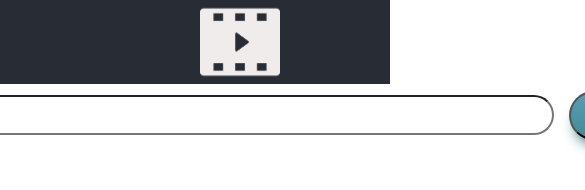
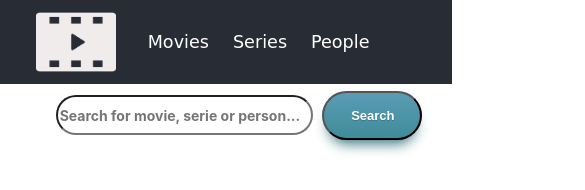
Before and after one commit to bdellacasa/Movie-TV-Website, a React (Create React App) app: page /list/search/1 in a window 390 px wide. Shown: the top 190 px of the page, 585 px wide, since content can reach past the window. Built offline with nearby package versions, Linux system fonts and the light colour scheme; no server answers.

Commit message:
update styles

```diff
--- a/src/components/Carousel.js
+++ b/src/components/Carousel.js
@@ -53,15 +53,15 @@ export default class Carousel extends Component {
     } = this.state;
 
     return (
-        <div className={"carousel-container"} style={{maxWidth: window.innerWidth * 0.7}}>
+        <div className={"carousel-container"}>
             <p className={"carousel-title"}>{this.props.name}</p>
             <ItemsCarousel
                 placeholderItem={<div style={{ height: 300, width: 200, borderRadius: '2em', background: '#EEE' }} />}
                 enablePlaceholder={true}
                 numberOfPlaceholderItems={3}
-                numberOfCars={5}
+                numberOfCars={3}
                 slidesToScroll={2}
-                chevronWidth={40}
+                chevronWidth={100}
                 outsideChevron={true}
                 showSlither={false}
                 firstAndLastGutter={false}
--- a/src/components/ContentInfo.js
+++ b/src/components/ContentInfo.js
@@ -3,7 +3,7 @@ import '../styles/ContentInfoStyles.css';
 
 const ContentInfo = (props) => {
     return(
-      <div className={"content-info-background"} style={{backgroundImage: `url(${props.backdropUrl})`, width: window.innerWidth}}>
+      <div className={"content-info-background"} style={{backgroundImage: `url(${props.backdropUrl})`}}>
         <div className={"content-info-container"}>
             <img className={"content-info-image"} src={props.posterUrl}/>
             <div className={"content-info-text"}>
--- a/src/components/Hero.js
+++ b/src/components/Hero.js
@@ -4,7 +4,7 @@ import Search from './Search';
 
 const Hero = (props) => {
     return(
-      <div className={"hero-background"} style={{backgroundImage: `url(${props.imageUrl})`, width: window.innerWidth}}>
+      <div className={"hero-background"} style={{backgroundImage: `url(${props.imageUrl})`}}>
         <div className={"hero-opacity"}>
           <div className={"hero-content-container"}>
             <p className={"hero-text"}>Welcome!</p>
--- a/src/screens/ContentDetailScreen.js
+++ b/src/screens/ContentDetailScreen.js
@@ -59,7 +59,7 @@ export class ContentDetailScreen extends Component {
 
     renderCast() {
         return (
-            <div style={{paddingLeft: window.innerWidth * 0.15, marginTop: '30px'}}>
+            <div style={{paddingLeft: '10vw', marginTop: '30px'}}>
                 <p className={"content-info-cast-title"}>Cast</p>
                 <List data={this.state.cast} type={CONTENT_TYPE.PERSON}/>
             </div>
--- a/src/screens/ListScreen.js
+++ b/src/screens/ListScreen.js
@@ -1,6 +1,7 @@
 import React, { Component } from 'react';
 import { CONTENT_TYPE } from '../Constants';
 import '../styles/PaginatorStyles.css';
+import '../styles/ListStyles.css';
 import Search from '../components/Search';
 import ClientService from '../services/ClientService';
 import Screen from '../screens/Screen';
@@ -73,7 +74,7 @@ export class ListScreen extends Component {
     renderContent() {
         return(
             <div style={{ alignContent: 'center' }}>
-                {this.state.type == CONTENT_TYPE.SEARCH && <Search/>}
+                {this.state.type == CONTENT_TYPE.SEARCH && <Search classname={"search-container"}/>}
                 {this.state.data && <List data={this.state.data} type={this.state.type}/>}
                 {!!this.state.data && this.state.data.length > 0 && <Paginator totalPages={this.state.totalPages} maxPagesToShow={20} paginate={page => this.getContent(page)}/>}
             </div>
--- a/src/styles/CarouselStyles.css
+++ b/src/styles/CarouselStyles.css
@@ -1,5 +1,6 @@
 
 .carousel-container {
+    max-width: 70vw;
     margin-top: 60px;
     margin-left: 15%;
 }
--- a/src/styles/ContentInfoStyles.css
+++ b/src/styles/ContentInfoStyles.css
@@ -29,23 +29,56 @@
 }
 
 .content-info-title {
-    font-size: 40px;
+    font-size: 2.4em;
     font-weight: bold;
 }
 
 .content-info-tagline {
     font-style: italic;
-    font-size: 18px;
+    font-size: 1.2em;
 }
 
 .content-info-description {
-    font-size: 16px;
+    font-size: 1em;
     line-height: 1.4;
 }
 
 .content-info-cast-title {
     width: 300px;
     text-align: start;
-    font-size: 25px;
+    font-size: 1.6em;
     font-weight: bold;
+    margin-left: 8vw;
 }
+
+@media screen and (max-width: 420px) {
+    .content-info-cast-title {
+        margin-left: 22vw;
+    }
+
+    .content-info-background {
+        min-width: 132vw;
+    }
+
+    .content-info-image {
+        width: 170px;
+        height: 240px;
+        margin-left: 19vw;
+    }
+
+    .content-info-title {
+        font-size: 1.4em;
+    }
+
+    .content-info-tagline {
+        font-size: 0.95em;
+    }
+
+    .content-info-description {
+        font-size: 0.9em;
+    }
+
+    .content-info-text {
+        margin-left: 13px;
+    }
+}
--- a/src/styles/HeroStyles.css
+++ b/src/styles/HeroStyles.css
@@ -1,5 +1,6 @@
 /* Hero styles */
 .hero-background {
+    width: 100vw;
     height: 500px;
     margin-top: 0px;
     background-size: cover;
@@ -14,10 +15,12 @@
 .hero-content-container {
     font-size: 25px;
     padding-top: 120px;
+    width: fit-content;
+    align-items: flex-start;
+    margin-left: 14vw;
 }
 
 .hero-text {
-    margin-left: 22%;
     text-align: start;
     color: white;
     font-weight: bold;
@@ -25,4 +28,19 @@
 
 .hero-search-container {
     margin-top: 70px;
+    width: 100px;
 }
+
+@media screen and (max-width: 508px) {
+    .hero-background {
+        width: 132vw;
+    }
+
+    .hero-content-container {
+        margin-left: 20vw;
+    }
+
+    .hero-search-container {
+        width: 60vw;
+    }
+}
--- a/src/styles/ListStyles.css
+++ b/src/styles/ListStyles.css
@@ -12,6 +12,11 @@
     display: flex;
     justify-content: space-between;
     align-self: center;
+}
+
+.list-card-image {
+    max-height: 400px;
+    min-height: 300px;
 }
 
 .list-card-description {
@@ -33,13 +38,38 @@
 /* List Styles */
 
 .list {
-    width: 150vh;
+    width: 80vw;
+    margin-left: 4vw;
     display: grid;
-    grid-template-columns: 32% 32% 32%;
+    grid-template-columns: repeat(3, 1fr);
     grid-column-gap: 15px;
-    grid-row-gap: 110px;
+    grid-row-gap: 50px;
     justify-content: center;
-    align-content: space-between;
-    align-self: center;
     margin-top: 60px;
 }
+
+.search-container {
+    margin-left: 5%;
+}
+
+@media screen and (max-width: 420px) {
+    .list {
+        grid-template-columns: repeat(1, 1fr);
+        grid-row-gap: 80px;
+        margin-left: 6vw;
+    }
+
+    .list-card-description {
+        width: 43vw;
+        -webkit-line-clamp: 7;
+    }
+
+    .list-card-image {
+        max-width: 200px;
+        max-height: 300px;
+    }
+
+    .search-container {
+        margin-left: 12%;
+    }
+}
--- a/src/styles/PaginatorStyles.css
+++ b/src/styles/PaginatorStyles.css
@@ -2,5 +2,12 @@
 .paginator-container {
     overflow-x: auto;
     margin-top: 100px;
-    margin-left: 20%;
+    margin-left: 18vw;
 }
+
+@media screen and (max-width: 420px) {
+    .paginator-container {
+        width: 100vw;
+        margin-left: 6vw;
+    }
+}
--- a/src/styles/ScreenStyles.css
+++ b/src/styles/ScreenStyles.css
@@ -3,12 +3,14 @@
 .header {
     background-color: #282c34;
     height: 10vh;
+    width: 100vw;
     display: flex;
     margin-top: 0px;
+    align-items: stretch;
 }
 
 .logo {
-    height: 80px;
+    height: 70px;
     width: 80px;
     align-self: center;
 }
@@ -24,7 +26,7 @@
 }
 
 .header-content-container {
-    margin-left: 200px;
+    margin-left: 8%;
     display: flex;
     justify-content: space-between;
 }
@@ -33,8 +35,8 @@
     display: flex;
     justify-content: space-between;
     align-self: center;
-    margin-left: 100px;
-    width: 50vh;
+    margin-left: 5vw;
+    width: 30vw;
 }
 
 .header-font {
@@ -46,7 +48,7 @@
     display: block;
     padding: 16px 0;
     margin: 0 12px;
-    font-size: 1.2rem;
+    font-size: 1.2em;
     text-transform: none;
     transition: color 0.1s, background-color 0.1s;
 }
@@ -95,6 +97,7 @@
     text-align: center;
     background-color: white;
     height: 100vh;
+    width: 100vw;
 }
 
 .screen-content {
@@ -127,11 +130,11 @@
     display: flex;
     flex-direction: row;
     align-items: center;
-    justify-content: center;
 }
 
 .search-button {
-    margin-left: 15px;
+    width: 100px;
+    margin-left: 10px;
 	box-shadow: 0px 10px 14px -7px #276873;
 	background:linear-gradient(to bottom, #599bb3 5%, #408c99 100%);
 	background-color:#599bb3;
@@ -142,9 +145,9 @@
 	font-family:Arial;
 	font-size:13px;
 	font-weight:bold;
-	padding:13px 32px;
+	padding:13px 27px;
 	text-decoration:none;
-	text-shadow:0px 1px 0px #3d768a;
+    text-shadow:0px 1px 0px #3d768a;
 }
 .search-button:hover {
 	background:linear-gradient(to bottom, #408c99 5%, #599bb3 100%);
@@ -156,13 +159,15 @@
 }
 
 .search-form {
-    padding-left: 10px;
+    margin-left: 0px;
+    padding-left: 0.5vw;
     align-self: center;
-    width: 100vh;
+    width: 66vw;
     height: 40px;
     border-radius: 20px;
-    font-size: 15px;
+    font-size: 14px;
     font-weight: bold;
+    justify-content: space-around;
 }
 
 .search-container {
@@ -175,3 +180,21 @@
 .search-result-list {
     margin-top: 300px;
 }
+
+@media screen and (max-width: 420px) {
+    .header-font {
+        font-size: 1.1rem;
+    }
+
+    .header {
+        width: 116vw;
+    }
+
+    .search-button {
+        margin-left: 9px;
+    }
+
+    .screen-footer {
+        width: 116vw;
+    }
+}
```
Also changed, not shown: src/components/ListCard.js (+16 -3 lines).
